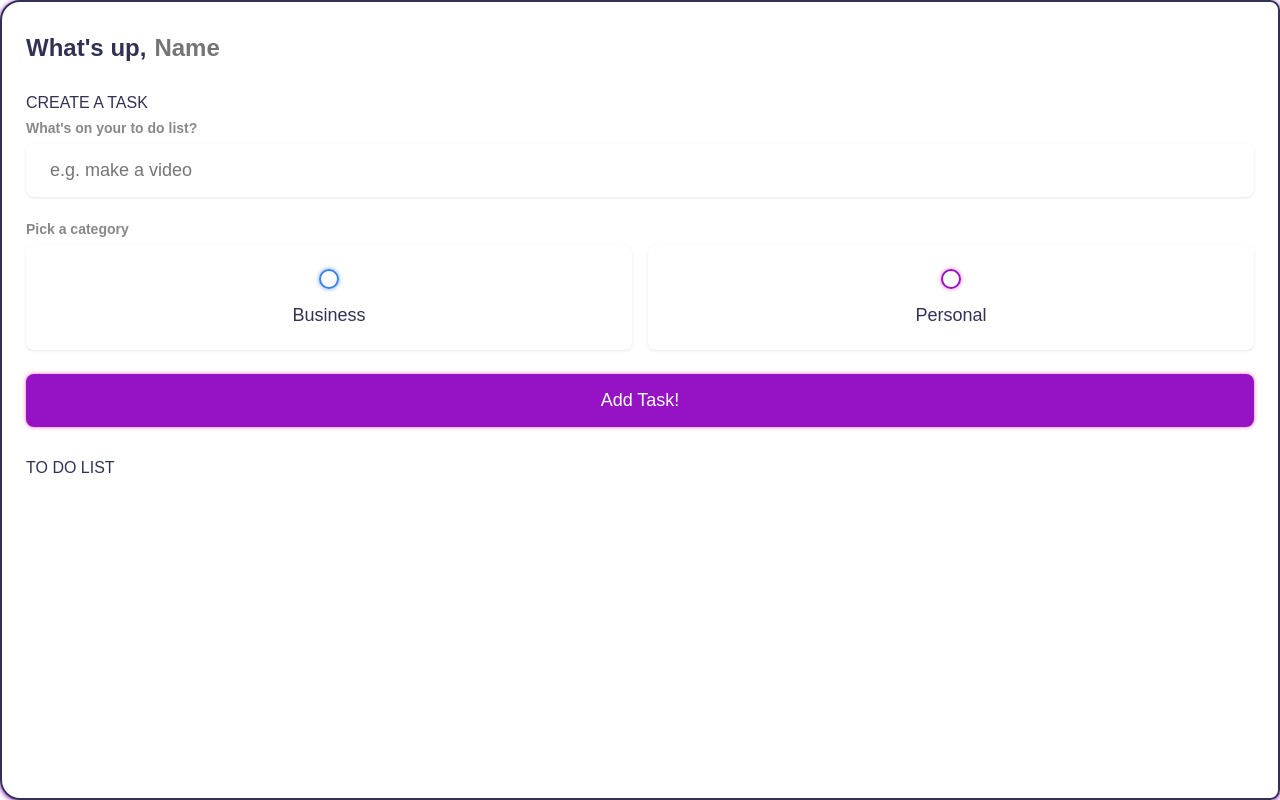
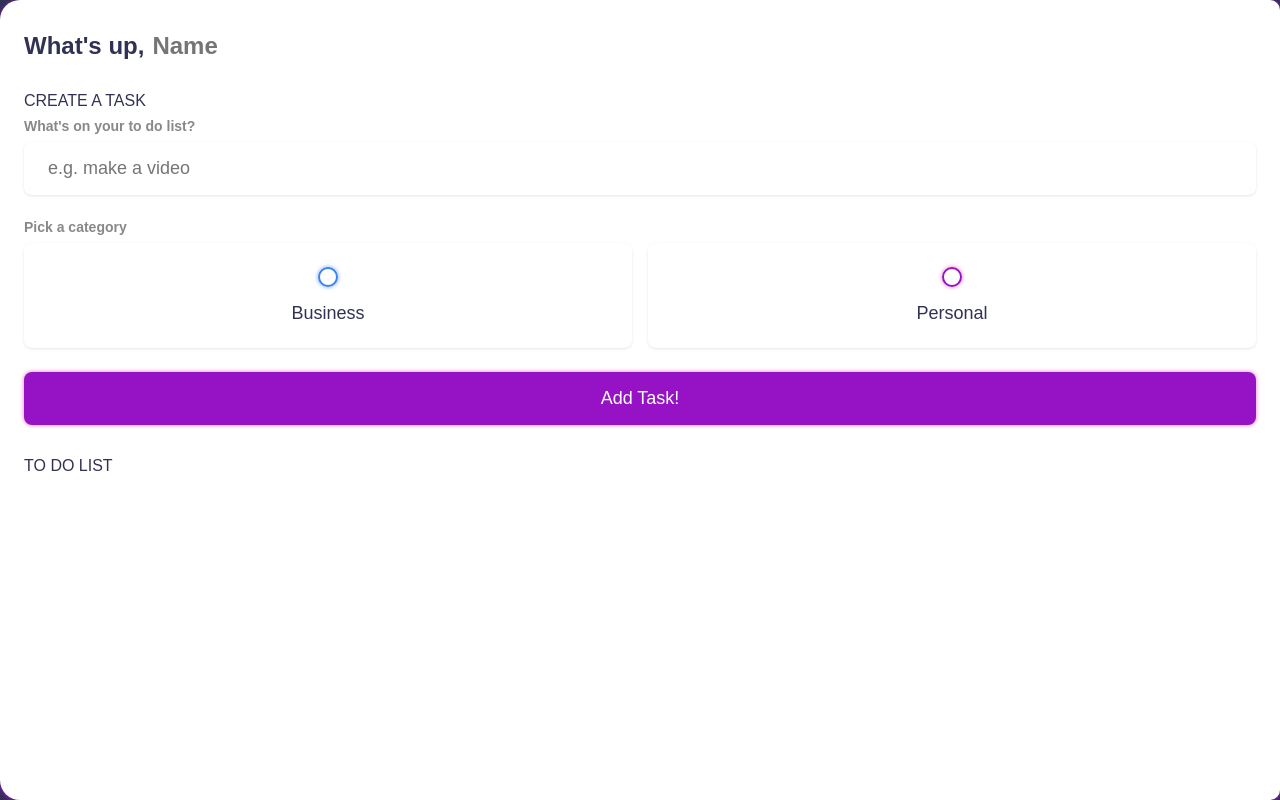
Before and after one commit to MoeEzzeldin/moe-ezz.me, a Vue app: page / in a window 1280 px wide. Built offline with nearby package versions, Linux system fonts and the light colour scheme.

Commit message:
todos ver 2

```diff
--- a/src/style.css
+++ b/src/style.css
@@ -20,17 +20,20 @@
   font-family: 'montserrat', sans-serif;
 }
 
+html {
+  background-color: var(--dark);
+}
 .app {
-  border: 2px solid var(--dark);
+  background-color: #ffff;
   border-radius: 20px 10px 10px 20px;
   position: absolute;
-  right: 20%;
-  left: 20%;
   top: 0;
   bottom: 0;
+  right: 0;
+  left: 0;
   box-shadow: 0 1px 5px var(--personal);
   overflow-x: hidden;
-  overflow-y: scroll;
+  overflow-y: auto;
 }
 
 input:not([type='radio']):not([type='checkbox']),
@@ -271,11 +274,6 @@ input:checked ~ .bubble::after {
 }
 
 @media only screen and (min-width: 320px) {
-  .app {
-    width: 100%;
-    left: 0;
-    right: 0;
-  }
   .create-todo .options {
     display: grid;
     grid-template-columns: repeat(1, 1fr);
@@ -284,11 +282,6 @@ input:checked ~ .bubble::after {
   }
 }
 @media only screen and (min-width: 480px) {
-  .app {
-    width: 100%;
-    left: 0;
-    right: 0;
-  }
   .create-todo .options {
     display: grid;
     grid-template-columns: repeat(1, 1fr);
@@ -298,11 +291,6 @@ input:checked ~ .bubble::after {
 }
 
 @media only screen and (min-width: 768px) {
-  .app {
-    width: 100%;
-    left: 0;
-    right: 0;
-  }
   .create-todo .options {
     display: grid;
     grid-template-columns: repeat(1, 1fr);
@@ -312,11 +300,6 @@ input:checked ~ .bubble::after {
 }
 
 @media only screen and (min-width: 992px) {
-  .app {
-    width: 100%;
-    left: 0;
-    right: 0;
-  }
   .create-todo .options {
     display: grid;
     grid-template-columns: repeat(1, 1fr);
@@ -326,11 +309,6 @@ input:checked ~ .bubble::after {
 }
 
 @media only screen and (min-width: 1025px) {
-  .app {
-    width: 100%;
-    left: 0;
-    right: 0;
-  }
   .create-todo .options {
     display: grid;
     grid-template-columns: repeat(2, 1fr);
@@ -340,11 +318,6 @@ input:checked ~ .bubble::after {
 }
 
 @media only screen and (min-width: 1281px) {
-  .app {
-    width: 100%;
-    left: 0;
-    right: 0;
-  }
   .create-todo .options {
     display: grid;
     grid-template-columns: repeat(2, 1fr);
```
